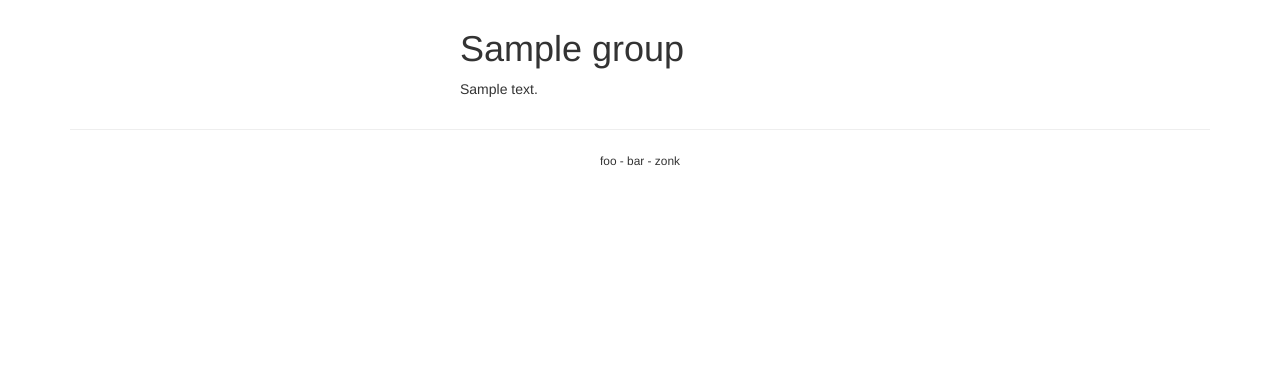
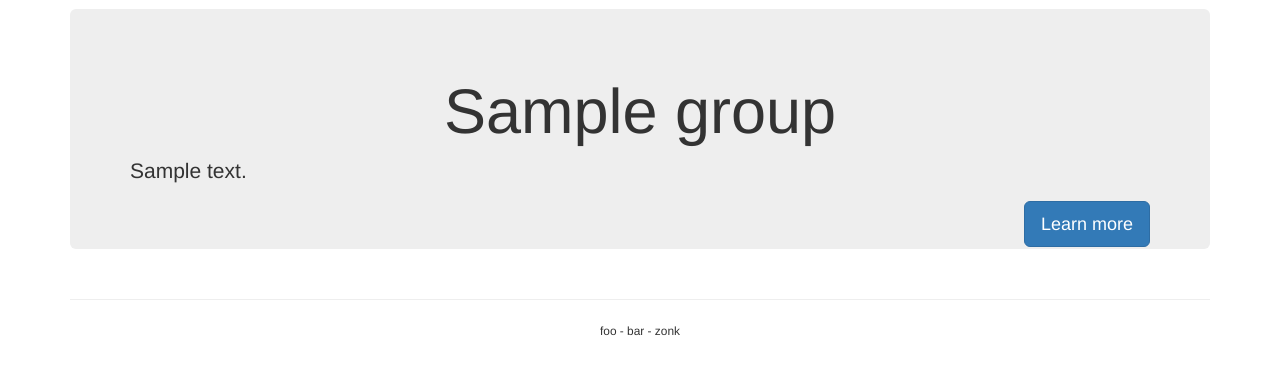
Before and after one commit to ecclesianuernberg/genesis, a Flask app: template app/templates/group.html in a window 1280 px wide. Shown: the part 83-458 px from the top of the page. Run offline with Flask 2, Linux system fonts and the light colour scheme; the template is opened without the code that fills it: most values are stand-ins (such as "Sample title", 1, 10 or a date in 2020); some libraries are stand-ins or nearby versions.

Commit message:
now with jumbotron

```diff
--- a/app/templates/group.html
+++ b/app/templates/group.html
@@ -2,16 +2,13 @@
 
 {% block content %}
 <div class="container">
-	<div class="row">
-		<div class="col-md-4">
-			{% if group.image %}
-			<img src="{{ url_for('.static', filename='group_images/') }}{{ group.id }}.jpg" class="img-responsive img-thumbnail">
-			{% endif %}
-		</div>
-		<div class="col-md-8">
-			<h1>{{ group.name }} {% if current_user.get_id()|int == group.head_id|int %}<small><a href="{{ url_for('group_edit', id=group.id) }}"><span class="glyphicon glyphicon-pencil"></span></a></small>{% endif %}</h1>
-			{{ group.long_description|markdown}}
-		</div>
+	<div class="jumbotron">
+		<h1 class="text-center">{{ group.name }} {% if current_user.get_id()|int == group.head_id|int %}<small><a href="{{ url_for('group_edit', id=group.id) }}"><span class="glyphicon glyphicon-pencil"></span></a></small>{% endif %}</h1>
+		{% if group.image %}
+		<p class="text-center"><img src="{{ url_for('.static', filename='group_images/') }}{{ group.id }}.jpg" class="img-responsive img-thumbnail"></p>
+		{% endif %}
+		{{ group.long_description|markdown}}
+		<p><a class="btn btn-primary btn-lg pull-right" role="button">Learn more</a></p>
 	</div>
 </div>
 {{ super() }}
--- a/app/views.py
+++ b/app/views.py
@@ -72,7 +72,7 @@ def group_edit(id):
                         app.root_path,
                         app.config['UPLOAD_FOLDER'],
                         str(id) + '.jpg'),
-                    size=300)
+                    size=800)
                 group.image = True
             except:
                 pass
```
